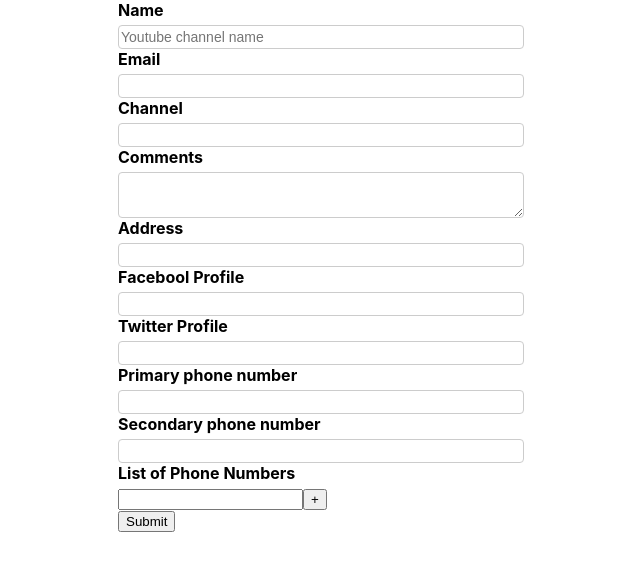
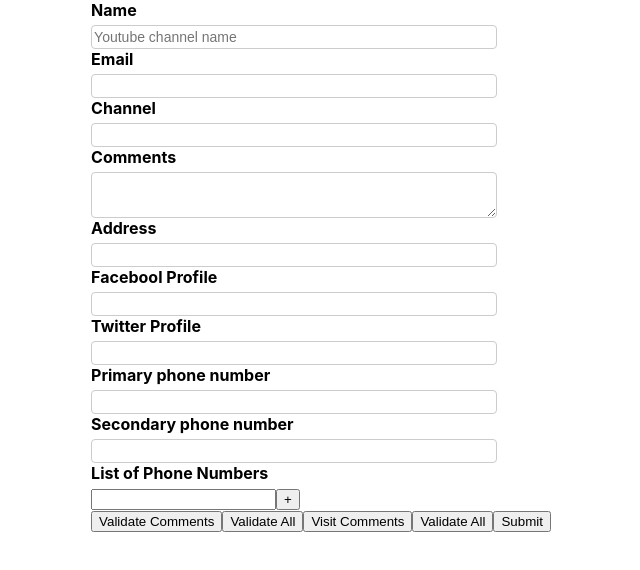
Before and after one commit to choudharylakshyaveer/formik-tutorials, a React (Create React App) app: page / in a window 1280 px wide. Shown: the top 570 px of the page, without its empty margins (319-959 px from the left). Built offline with nearby package versions, Linux system fonts and the light colour scheme.

Commit message:
malnnually validation triggering

```diff
--- a/src/components/YoutubeForm.jsx
+++ b/src/components/YoutubeForm.jsx
@@ -75,6 +75,10 @@ function YoutubeForm(props) {
       //validateOnChange={false} //this will instruct the formik to not run validation on every change
       //validateOnBlur={false} //onBlur will not run validation
     >
+      {
+        formik => {
+          console.log("formik obj: "+ JSON.stringify(formik));
+          return(
           <Form> {/* we removed onSubmit method as formik's Form component wraps <form> inside it */}
             <div className="form-control">
               <label htmlFor="name">Name</label>
@@ -169,7 +173,7 @@ function YoutubeForm(props) {
                 <FieldArray name='phNumbers'>
                   {
                     (fieldArrayProps) => {
-                  //console.log('fieldArrayProps: ' + fieldArrayProps);
+                      //console.log('fieldArrayProps: ' + JSON.stringify(fieldArrayProps));
                       const { push, remove, form } = fieldArrayProps;
                       const { values } = form;
                       const { phNumbers } = values;
@@ -191,9 +195,20 @@ function YoutubeForm(props) {
                 </FieldArray>
               </div>
 
+              <button type='button' onClick={() => formik.validateField('comments')}>Validate Comments</button>
+              <button type='button' onClick={() => formik.validateForm()} >Validate All</button>
+
+              <button type='button' onClick={() => formik.setFieldTouched('comments')}>Visit Comments</button>
+              <button type='button' onClick={() => formik.setTouched({name: true, email: true, channel: true, comments: true})} >Validate All</button>
+
+
               <button type="submit" value="Submit">Submit</button>
             </div>
           </Form>
+          )
+        }
+      }
+
     </Formik>
   );
 }
```
Lines whose indentation alone changed are shown as unchanged.
